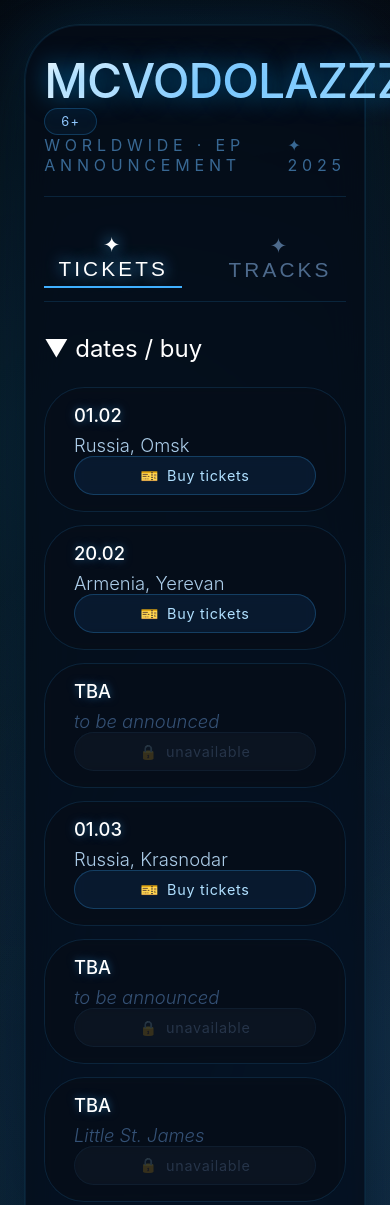
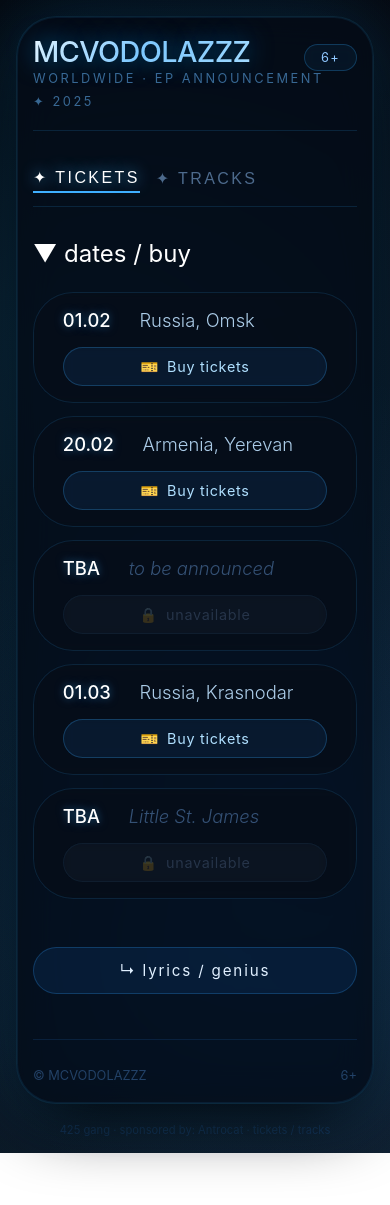
Before and after one commit to Horthy228/McVodolaz, a plain HTML site: page index.html in a window 390 px wide. Shown: the top 1205 px of the page. After the commit the page ends 1153 px from the top, so only its background shows below. Drawn offline with Linux system fonts and the light colour scheme.

Commit message:
Update index.html

```diff
--- a/index.html
+++ b/index.html
@@ -2,7 +2,7 @@
 <html lang="en">
 <head>
     <meta charset="UTF-8">
-    <meta name="viewport" content="width=device-width, initial-scale=1.0">
+    <meta name="viewport" content="width=device-width, initial-scale=1.0, maximum-scale=1.0, user-scalable=yes">
     <title>MCVODOLAZZZ · worldwide · билеты</title>
     <style>
         * {
@@ -18,12 +18,11 @@
             display: flex;
             align-items: center;
             justify-content: center;
-            padding: 1.5rem;
+            padding: 1rem;
             position: relative;
             overflow-x: hidden;
         }
 
-        /* Более тёмные, глубокие градиенты */
         body::before {
             content: '';
             position: absolute;
@@ -54,18 +53,30 @@
             padding: 3rem 2.8rem;
         }
 
+        /* Исправление для заголовка на мобильных */
+        .header-row {
+            display: flex;
+            justify-content: space-between;
+            align-items: baseline;
+            flex-wrap: wrap;
+            gap: 0.8rem;
+            width: 100%;
+        }
+
         h1 {
-            font-size: 4.4rem;
             font-weight: 500;
             letter-spacing: -0.02em;
-            line-height: 1;
-            margin-bottom: 0.2rem;
+            line-height: 1.1;
             text-transform: uppercase;
             background: linear-gradient(135deg, #ffffff, #90d0ff, #b0e0ff);
             -webkit-background-clip: text;
             background-clip: text;
             color: transparent;
             text-shadow: 0 0 25px rgba(0, 160, 250, 0.6);
+            word-break: break-word; /* разрешаем перенос */
+            hyphens: auto; /* автоматический перенос */
+            max-width: 100%;
+            font-size: clamp(2.2rem, 10vw, 4.4rem); /* адаптивный размер */
         }
 
         .subhead {
@@ -79,6 +90,8 @@
             display: flex;
             justify-content: space-between;
             align-items: center;
+            flex-wrap: wrap;
+            gap: 0.5rem;
         }
 
         .age-chip {
@@ -90,15 +103,16 @@
             color: #90c8ff;
             letter-spacing: 0.1em;
             backdrop-filter: blur(5px);
+            white-space: nowrap;
         }
 
-        /* Вкладки */
         .tabs {
             display: flex;
             gap: 2rem;
             margin: 2rem 0 2rem 0;
             border-bottom: 1px solid rgba(50, 170, 250, 0.15);
             padding-bottom: 0.8rem;
+            flex-wrap: wrap;
         }
 
         .tab {
@@ -129,7 +143,6 @@
             display: block;
         }
 
-        /* Билеты (старый дизайн, но затемнён) */
         .tour-list {
             list-style: none;
             margin: 1.5rem 0 1rem 0;
@@ -146,6 +159,8 @@
             border: 1px solid rgba(50, 160, 240, 0.15);
             backdrop-filter: blur(5px);
             transition: all 0.3s ease;
+            flex-wrap: wrap;
+            gap: 1rem;
         }
 
         .tour-item:hover {
@@ -173,6 +188,7 @@
             font-weight: 350;
             color: rgba(190, 225, 255, 0.9);
             font-size: 1.15rem;
+            word-break: break-word;
         }
 
         .city.tba {
@@ -195,6 +211,7 @@
             align-items: center;
             gap: 8px;
             font-weight: 400;
+            white-space: nowrap;
         }
 
         .tour-item:not(.tba-item) .ticket-btn:hover {
@@ -213,7 +230,6 @@
             pointer-events: none;
         }
 
-        /* Треклист (более тёмный) */
         .tracklist {
             list-style: none;
             margin-top: 1.5rem;
@@ -230,6 +246,7 @@
             border: 1px solid rgba(40, 150, 240, 0.12);
             backdrop-filter: blur(5px);
             transition: 0.2s;
+            flex-wrap: wrap;
         }
 
         .track-item:hover {
@@ -245,10 +262,12 @@
             object-fit: cover;
             border: 1px solid rgba(50, 160, 250, 0.3);
             box-shadow: 0 0 18px rgba(0, 140, 240, 0.2);
+            flex-shrink: 0;
         }
 
         .track-info {
             flex: 1;
+            min-width: 200px;
         }
 
         .track-title {
@@ -256,6 +275,7 @@
             font-weight: 450;
             color: #ffffff;
             letter-spacing: -0.01em;
+            word-break: break-word;
         }
 
         .track-feat {
@@ -263,6 +283,7 @@
             color: #70b0f0;
             opacity: 0.9;
             margin-top: 2px;
+            word-break: break-word;
         }
 
         .more-tracks {
@@ -276,7 +297,6 @@
             padding-top: 1.2rem;
         }
 
-        /* Кнопка */
         .glass-button {
             display: inline-flex;
             align-items: center;
@@ -290,6 +310,17 @@
             letter-spacing: 0.12em;
             transition: 0.3s;
             margin-top: 2rem;
+            white-space: nowrap;
+        }
+
+        @media (max-width: 600px) {
+            .glass-button {
+                white-space: normal;
+                text-align: center;
+                padding: 0.8rem 1.5rem;
+                width: 100%;
+                justify-content: center;
+            }
         }
 
         .glass-button:hover {
@@ -306,6 +337,8 @@
             font-size: 0.8rem;
             border-top: 1px solid rgba(40, 130, 230, 0.15);
             padding-top: 1.8rem;
+            flex-wrap: wrap;
+            gap: 1rem;
         }
 
         .small-note {
@@ -313,21 +346,87 @@
             font-size: 0.7rem;
             text-align: center;
             margin-top: 1.2rem;
+            word-break: break-word;
         }
 
         @media (max-width: 700px) {
-            .glass-card { padding: 2rem 1.2rem; }
-            h1 { font-size: 3rem; }
-            .tour-item, .track-item { flex-direction: column; align-items: flex-start; }
-            .ticket-btn { width: 100%; justify-content: center; }
+            .glass-card {
+                padding: 1.8rem 1.2rem;
+                border-radius: 40px;
+            }
+
+            h1 {
+                font-size: clamp(2rem, 8vw, 3rem);
+            }
+
+            .tour-item, .track-item {
+                flex-direction: column;
+                align-items: flex-start;
+                width: 100%;
+            }
+
+            .ticket-btn {
+                width: 100%;
+                justify-content: center;
+                white-space: normal;
+                text-align: center;
+            }
+
+            .tour-info {
+                width: 100%;
+            }
+
+            .date {
+                min-width: auto;
+            }
+
+            .tabs {
+                gap: 1rem;
+            }
+
+            .tab {
+                font-size: 1.1rem;
+            }
+
+            .cover {
+                width: 44px;
+                height: 44px;
+            }
+
+            .track-info {
+                min-width: 150px;
+            }
+        }
+
+        @media (max-width: 400px) {
+            .glass-card {
+                padding: 1.2rem 1rem;
+            }
+
+            h1 {
+                font-size: clamp(1.8rem, 7vw, 2.4rem);
+            }
+
+            .subhead {
+                font-size: 0.8rem;
+                letter-spacing: 0.2em;
+            }
+
+            .tab {
+                font-size: 1rem;
+            }
+
+            .track-title {
+                font-size: 1rem;
+            }
         }
     </style>
 </head>
 <body>
     <div class="container">
         <div class="glass-card">
-            <!-- Шапка -->
-            <div style="display: flex; justify-content: space-between; align-items: baseline; flex-wrap: wrap;">
+            <!-- Шапка с исправленным заголовком -->
+            <div class="header-row">
                 <h1>MCVODOLAZZZ</h1>
                 <span class="age-chip">6+</span>
             </div>
@@ -336,17 +435,16 @@
                 <span>✦ 2025</span>
             </div>
 
-            <!-- Вкладки: TICKETS / TRACKS (по умолчанию активна TICKETS) -->
+            <!-- Вкладки: TICKETS / TRACKS -->
             <div class="tabs">
                 <button class="tab active" id="tabTickets" onclick="switchTab('tickets')">✦ tickets</button>
                 <button class="tab" id="tabTracks" onclick="switchTab('tracks')">✦ tracks</button>
             </div>
 
-            <!-- Панель TICKETS (активна по умолчанию) -->
+            <!-- Панель TICKETS -->
             <div id="panelTickets" class="panel active">
                 <h2 style="color:white; font-weight:400; margin-bottom:1.5rem;">▼ dates / buy</h2>
                 <ul class="tour-list">
-                    <!-- Омск -->
                     <li class="tour-item" data-city="Omsk" data-date="01.02">
                         <div class="tour-info">
                             <span class="date">01.02</span>
@@ -356,7 +454,6 @@
                             <span>🎫</span> Buy tickets
                         </div>
                     </li>
-                    <!-- Ереван -->
                     <li class="tour-item" data-city="Yerevan" data-date="20.02">
                         <div class="tour-info">
                             <span class="date">20.02</span>
@@ -366,7 +463,6 @@
                             <span>🎫</span> Buy tickets
                         </div>
                     </li>
-                    <!-- TBA 1 -->
                     <li class="tour-item tba-item">
                         <div class="tour-info">
                             <span class="date">TBA</span>
@@ -376,7 +472,6 @@
                             <span>🔒</span> unavailable
                         </div>
                     </li>
-                    <!-- Краснодар -->
                     <li class="tour-item" data-city="Krasnodar" data-date="01.03">
                         <div class="tour-info">
                             <span class="date">01.03</span>
@@ -386,29 +481,16 @@
                             <span>🎫</span> Buy tickets
                         </div>
                     </li>
-                    <!-- TBA 2 -->
                     <li class="tour-item tba-item">
                         <div class="tour-info">
                             <span class="date">TBA</span>
-                            <span class="city tba">to be announced</span>
-                        </div>
-                        <div class="ticket-btn">
-                            <span>🔒</span> unavailable
-                        </div>
-                    </li>
-                    </li>
-                    <!-- TBA 2 -->
-                    <li class="tour-item tba-item">
-                        <div class="tour-info">
-                            <span class="date">TBA</span>
-                            <span class="city tba">Little  St. James</span>
+                            <span class="city tba">Little St. James</span>
                         </div>
                         <div class="ticket-btn">
                             <span>🔒</span> unavailable
                         </div>
                     </li>
                 </ul>
-                <!-- Ссылка на genius (дублируется для удобства) -->
                 <a href="https://genius.com/artists/Mcvodolazzz" target="_blank" class="glass-button">↳ lyrics / genius</a>
             </div>
 
@@ -416,7 +498,6 @@
             <div id="panelTracks" class="panel">
                 <h2 style="color:white; font-weight:400; margin-bottom:1rem;">▼ треклист</h2>
                 <ul class="tracklist">
-                    <!-- Мистер Vodolazzz -->
                     <li class="track-item">
                         <img class="cover" src="https://images.genius.com/ce09c38e97018c8b7fc97e2ca32824bb.736x736x1.png" alt="cover" onerror="this.src='https://via.placeholder.com/52x52/0a1428/40a0ff?text=MV'">
                         <div class="track-info">
@@ -424,7 +505,6 @@
                             <div class="track-feat"></div>
                         </div>
                     </li>
-                    <!-- Марка убили(грстн) -->
                     <li class="track-item">
                         <img class="cover" src="https://images.genius.com/ceb9c3b78911b9230b6e1c2ccd6c5a7c.1000x1000x1.png" alt="cover" onerror="this.src='https://via.placeholder.com/52x52/0a1428/40a0ff?text=MU'">
                         <div class="track-info">
@@ -432,7 +512,6 @@
                             <div class="track-feat"></div>
                         </div>
                     </li>
-                    <!-- Triple Z -->
                     <li class="track-item">
                         <img class="cover" src="https://avatars.mds.yandex.net/get-shedevrum/12423216/img_e206484522f911efa3ef8a54364f94d5/orig" alt="cover" onerror="this.src='https://via.placeholder.com/52x52/0a1428/40a0ff?text=ZZZ'">
                         <div class="track-info">
@@ -440,7 +519,6 @@
                             <div class="track-feat"></div>
                         </div>
                     </li>
-                    <!-- (к)анал (ft. McPeazDah) -->
                     <li class="track-item">
                         <img class="cover" src="https://images.genius.com/ceb9c3b78911b9230b6e1c2ccd6c5a7c.1000x1000x1.png" alt="cover" onerror="this.src='https://via.placeholder.com/52x52/0a1428/40a0ff?text=K'">
                         <div class="track-info">
@@ -448,7 +526,6 @@
                             <div class="track-feat">ft. McPeazDah</div>
                         </div>
                     </li>
-                    <!-- КЛОУН (ft. Ih*** & McPeazDah) цензура имени -->
                     <li class="track-item">
                         <img class="cover" src="https://avatars.mds.yandex.net/get-shedevrum/12423216/img_e206484522f911efa3ef8a54364f94d5/orig" alt="cover" onerror="this.src='https://via.placeholder.com/52x52/0a1428/40a0ff?text=CLOWN'">
                         <div class="track-info">
@@ -456,7 +533,6 @@
                             <div class="track-feat">ft. Ih*** & McPeazDah</div>
                         </div>
                     </li>
-                    <!-- #водолазфитлера -->
                     <li class="track-item">
                         <img class="cover" src="https://avatars.mds.yandex.net/get-shedevrum/12423216/img_e206484522f911efa3ef8a54364f94d5/orig" alt="cover" onerror="this.src='https://via.placeholder.com/52x52/0a1428/40a0ff?text=#'">
                         <div class="track-info">
@@ -464,7 +540,6 @@
                             <div class="track-feat"></div>
                         </div>
                     </li>
-                    <!-- ПереZOVOZ -->
                     <li class="track-item">
                         <img class="cover" src="https://avatars.mds.yandex.net/get-shedevrum/12423216/img_e206484522f911efa3ef8a54364f94d5/orig" alt="cover" onerror="this.src='https://via.placeholder.com/52x52/0a1428/40a0ff?text=PZ'">
                         <div class="track-info">
@@ -472,7 +547,6 @@
                             <div class="track-feat"></div>
                         </div>
                     </li>
-                    <!-- FREEBITS -->
                     <li class="track-item">
                         <img class="cover" src="https://images.genius.com/c8c0b0203208f208eb469fe3843841f8.640x640x1.png" alt="cover" onerror="this.src='https://via.placeholder.com/52x52/0a1428/40a0ff?text=FB'">
                         <div class="track-info">
@@ -481,9 +555,7 @@
                         </div>
                     </li>
                 </ul>
-                <!-- Строка "and more . . ." -->
                 <div class="more-tracks">and more . . .</div>
-
                 <a href="https://genius.com/artists/Mcvodolazzz" target="_blank" class="glass-button">↳ genius lyrics</a>
             </div>
 
@@ -493,25 +565,25 @@
                 <span>6+</span>
             </div>
         </div>
-        <div class="small-note">liquid glass · worldwide · tickets / tracks</div>
+        <div class="small-note">425 gang · sponsored by: Antrocat · tickets / tracks</div>
     </div>
 
-    <!-- Модальное окно для билетов (как было) -->
+    <!-- Модальное окно -->
     <div class="modal-overlay" id="ticketModal" onclick="if(event.target === this) closeModal()" style="position:fixed; top:0; left:0; width:100%; height:100%; background:rgba(0,0,0,0.8); backdrop-filter:blur(8px); display:flex; align-items:center; justify-content:center; z-index:1000; opacity:0; visibility:hidden; transition:all 0.3s;">
         <div class="modal-content" style="background:rgba(8,16,30,0.95); backdrop-filter:blur(25px); border:1px solid rgba(50,160,250,0.3); border-radius:50px; padding:2.5rem; max-width:450px; width:90%; box-shadow:0 30px 60px rgba(0,0,0,0.7); transform:scale(0.9); transition:transform 0.3s;">
-            <div class="modal-city" id="modalCityDisplay" style="text-align:center; color:#80c0ff; font-size:1rem; margin-bottom:0.5rem;"></div>
+            <div class="modal-city" id="modalCityDisplay" style="text-align:center; color:#80c0ff; font-size:1rem; margin-bottom:0.5rem; word-break:break-word;"></div>
             <div class="modal-title" style="font-size:2.2rem; background:linear-gradient(135deg,#fff,#90d0ff); -webkit-background-clip:text; background-clip:text; color:transparent; text-align:center; margin-bottom:1.5rem;">sold out</div>
             <div class="ticket-options" style="display:flex; flex-direction:column; gap:1rem; margin:2rem 0;">
-                <div style="display:flex; justify-content:space-between; align-items:center; padding:1rem 1.8rem; background:rgba(30,100,200,0.1); border:1px solid rgba(50,160,250,0.2); border-radius:40px; color:white;">
+                <div style="display:flex; justify-content:space-between; align-items:center; padding:1rem 1.8rem; background:rgba(30,100,200,0.1); border:1px solid rgba(50,160,250,0.2); border-radius:40px; color:white; flex-wrap:wrap; gap:0.5rem;">
                     <span>Dance floor</span><span style="color:#ff8a8a;">✕ sold out</span>
                 </div>
-                <div style="display:flex; justify-content:space-between; align-items:center; padding:1rem 1.8rem; background:rgba(30,100,200,0.1); border:1px solid rgba(50,160,250,0.2); border-radius:40px; color:white;">
+                <div style="display:flex; justify-content:space-between; align-items:center; padding:1rem 1.8rem; background:rgba(30,100,200,0.1); border:1px solid rgba(50,160,250,0.2); border-radius:40px; color:white; flex-wrap:wrap; gap:0.5rem;">
                     <span>FAN</span><span style="color:#ff8a8a;">✕ sold out</span>
                 </div>
-                <div style="display:flex; justify-content:space-between; align-items:center; padding:1rem 1.8rem; background:rgba(30,100,200,0.1); border:1px solid rgba(50,160,250,0.2); border-radius:40px; color:white;">
+                <div style="display:flex; justify-content:space-between; align-items:center; padding:1rem 1.8rem; background:rgba(30,100,200,0.1); border:1px solid rgba(50,160,250,0.2); border-radius:40px; color:white; flex-wrap:wrap; gap:0.5rem;">
                     <span>VIP</span><span style="color:#ff8a8a;">✕ sold out</span>
                 </div>
-                <div style="display:flex; justify-content:space-between; align-items:center; padding:1rem 1.8rem; background:rgba(30,100,200,0.1); border:1px solid rgba(50,160,250,0.2); border-radius:40px; color:white;">
+                <div style="display:flex; justify-content:space-between; align-items:center; padding:1rem 1.8rem; background:rgba(30,100,200,0.1); border:1px solid rgba(50,160,250,0.2); border-radius:40px; color:white; flex-wrap:wrap; gap:0.5rem;">
                     <span>Meet & Greet</span><span style="color:#ff8a8a;">✕ sold out</span>
                 </div>
             </div>
@@ -520,7 +592,6 @@
     </div>
 
     <script>
-        // Переключение вкладок
         function switchTab(tabId) {
             const panelTickets = document.getElementById('panelTickets');
             const panelTracks = document.getElementById('panelTracks');
@@ -540,7 +611,6 @@
             }
         }
 
-        // Модальное окно билетов
         const modal = document.getElementById('ticketModal');
         const modalCity = document.getElementById('modalCityDisplay');
 
@@ -559,7 +629,6 @@
             document.body.style.overflow = '';
         }
 
-        // Закрытие по Esc
         document.addEventListener('keydown', function(e) {
             if (e.key === 'Escape' && modal.style.visibility === 'visible') {
                 closeModal();
```
